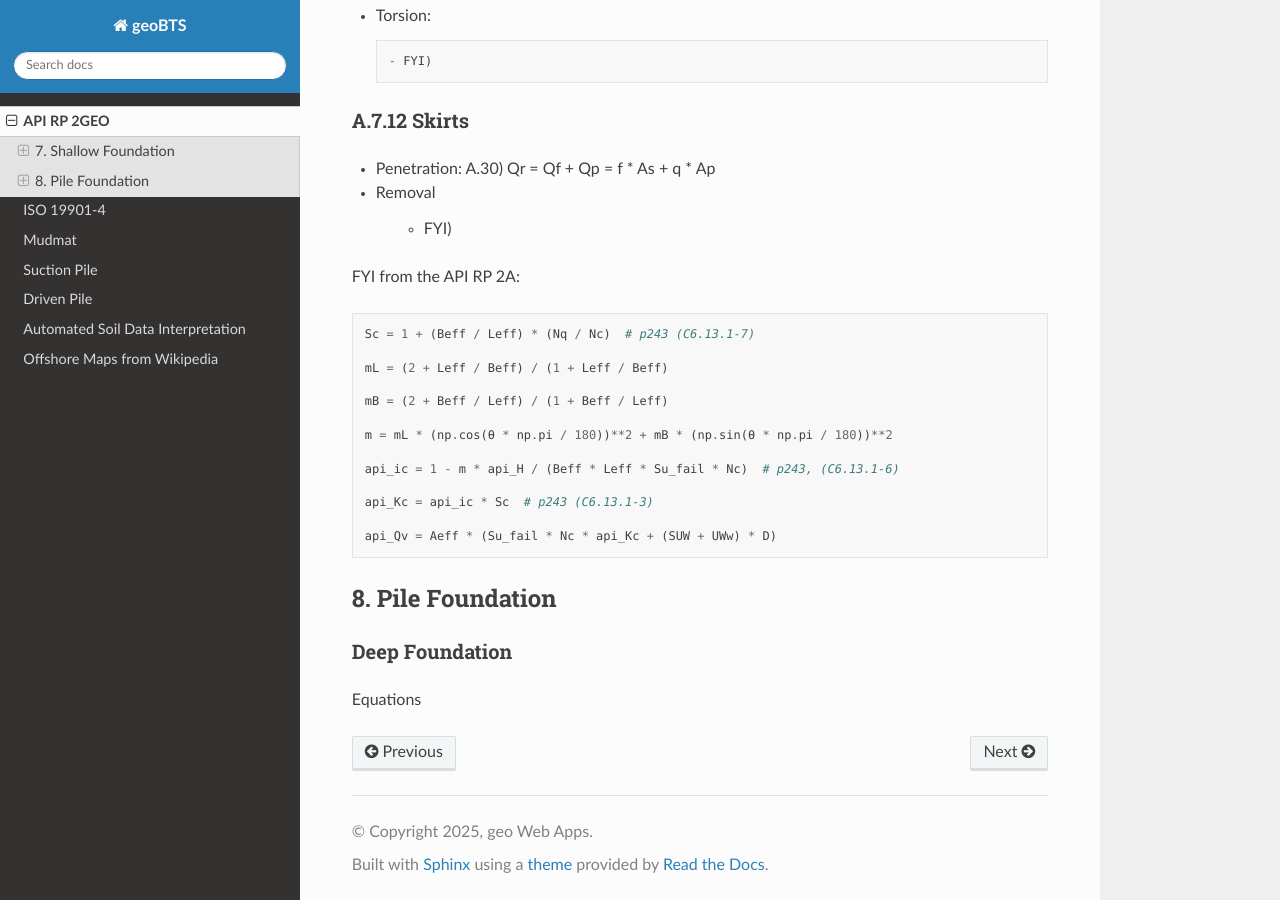
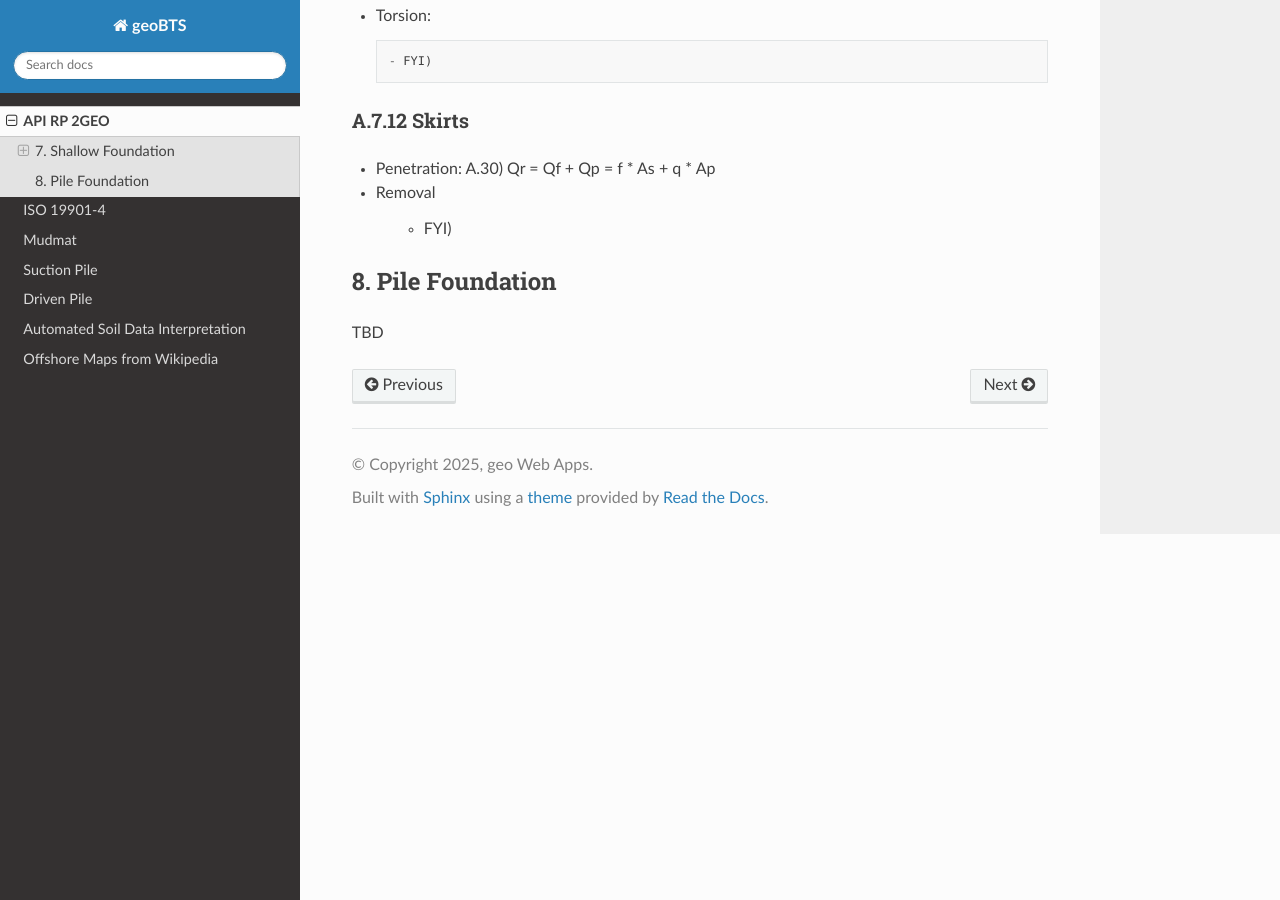
Before and after one commit to jungsohn/geoBTS, a Sphinx documentation site: the page built from docs/source/API_2GEO.rst, in a window 1280 px wide and 900 px high, scrolled down 2372 px. Built offline with Sphinx 7.4.7 and the Read the Docs theme 3.1.0, drawn with Linux system fonts in a browser that asks for light colours.

Commit message:
Update API_2GEO.rst

```diff
--- a/docs/source/API_2GEO.rst
+++ b/docs/source/API_2GEO.rst
@@ -135,29 +135,10 @@ A.7.12 Skirts
 
         - FYI)
 
-FYI from the API RP 2A::
-
-    Sc = 1 + (Beff / Leff) * (Nq / Nc)  # p243 (C6.13.1-7)
-
-    mL = (2 + Leff / Beff) / (1 + Leff / Beff)
-
-    mB = (2 + Beff / Leff) / (1 + Beff / Leff)
-
-    m = mL * (np.cos(θ * np.pi / 180))**2 + mB * (np.sin(θ * np.pi / 180))**2
-
-    api_ic = 1 - m * api_H / (Beff * Leff * Su_fail * Nc)  # p243, (C6.13.1-6)
-
-    api_Kc = api_ic * Sc  # p243 (C6.13.1-3)
-
-    api_Qv = Aeff * (Su_fail * Nc * api_Kc + (SUW + UWw) * D)
-
 
 8. Pile Foundation
 --------------------
 
 
-Deep Foundation
-................
 
-
-Equations
+TBD
```
